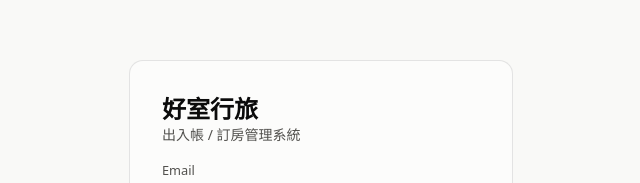
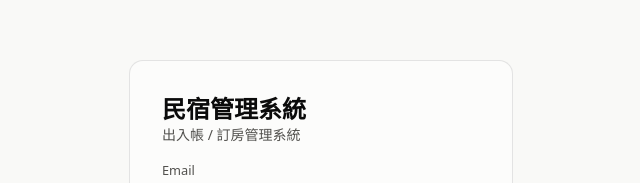
Before and after one commit to Gary0518/accounting-project, a Next.js app: page /login in a window 1280 px wide. Shown: the part 161-344 px from the top of the page, without its empty margins (319-959 px from the left). Built offline with nearby package versions, Linux system fonts and the light colour scheme.

Commit message:
登入頁標題改為「民宿管理系統」

```diff
--- a/app/login/page.tsx
+++ b/app/login/page.tsx
@@ -27,7 +27,7 @@ export default async function LoginPage({
         className="card w-full max-w-sm p-8 flex flex-col gap-4"
       >
         <div>
-          <h1 className="text-2xl font-bold">好室行旅</h1>
+          <h1 className="text-2xl font-bold">民宿管理系統</h1>
           <p className="text-sm" style={{ color: "var(--text-secondary)" }}>
             出入帳 / 訂房管理系統
           </p>
```
